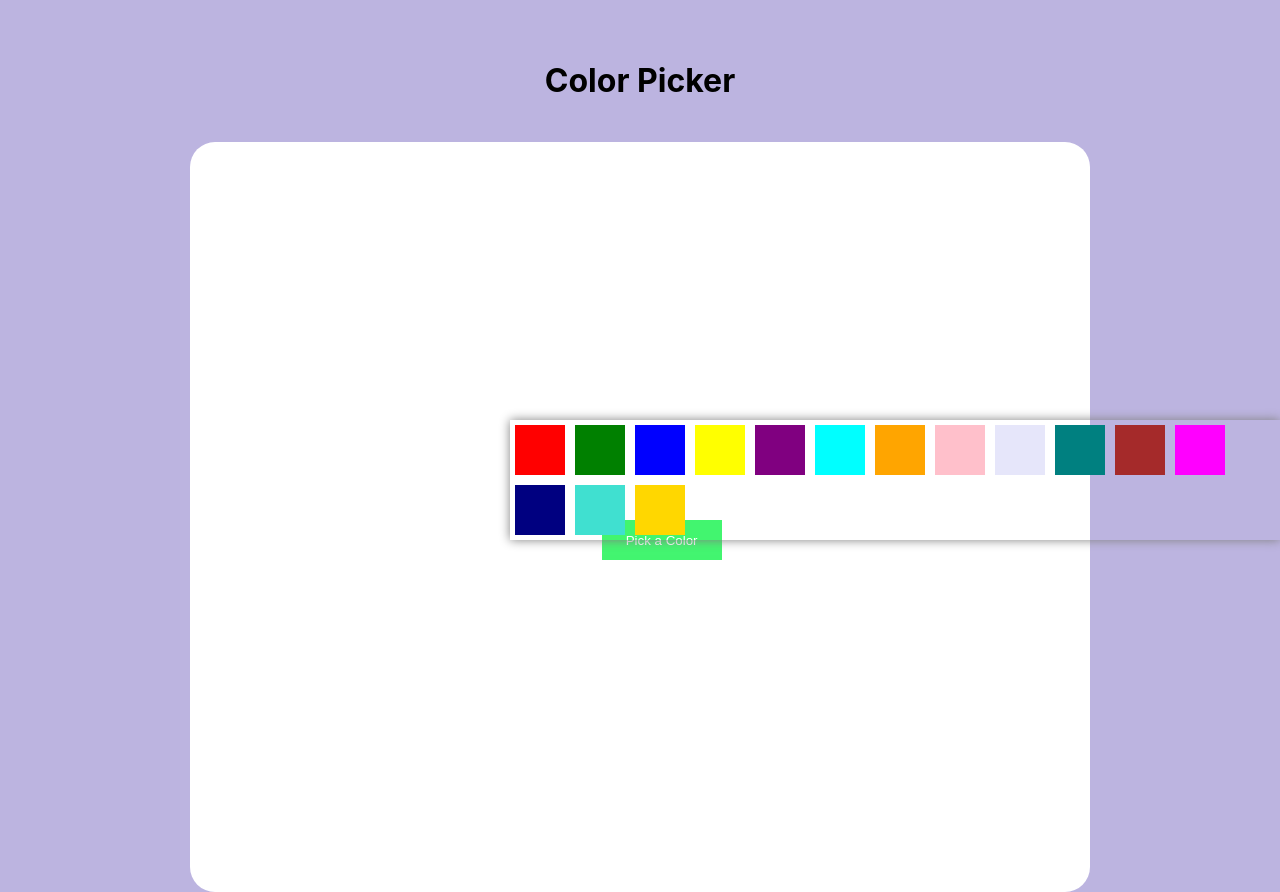
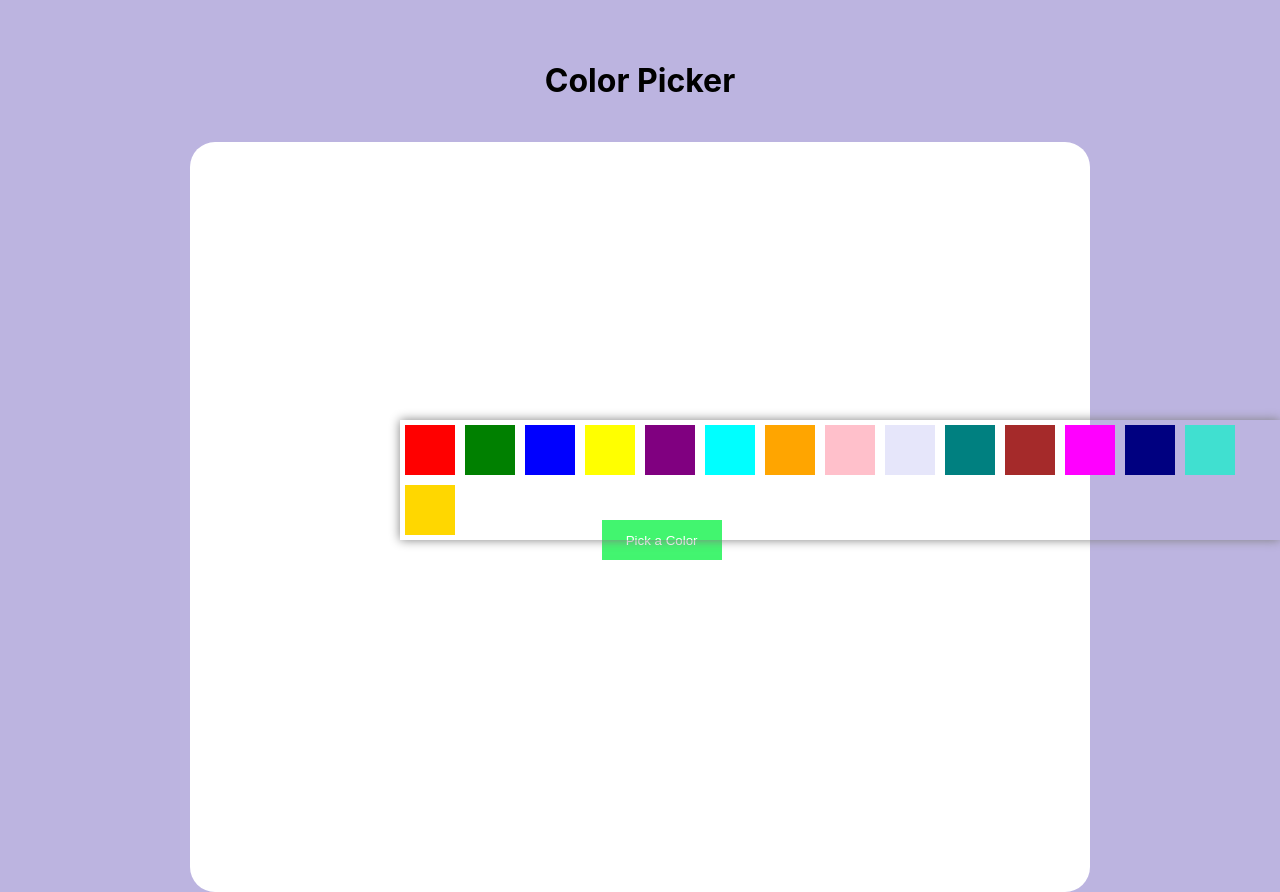
Before and after one commit to ketki-kelkar/ColorPicker, a React (Create React App) app: page / in a window 1280 px wide. Built offline with nearby package versions, Linux system fonts and the light colour scheme.

Commit message:
Update ColorPicker.js

```diff
--- a/src/ColorPicker.js
+++ b/src/ColorPicker.js
@@ -39,7 +39,7 @@ const ColorPicker = () => {
     boxShadow: '0 0 10px gray',
     position: 'absolute',
     top: '420px',
-    left: '510px',
+    left: '400px',
   };
 
   const wholestyle = {
```
